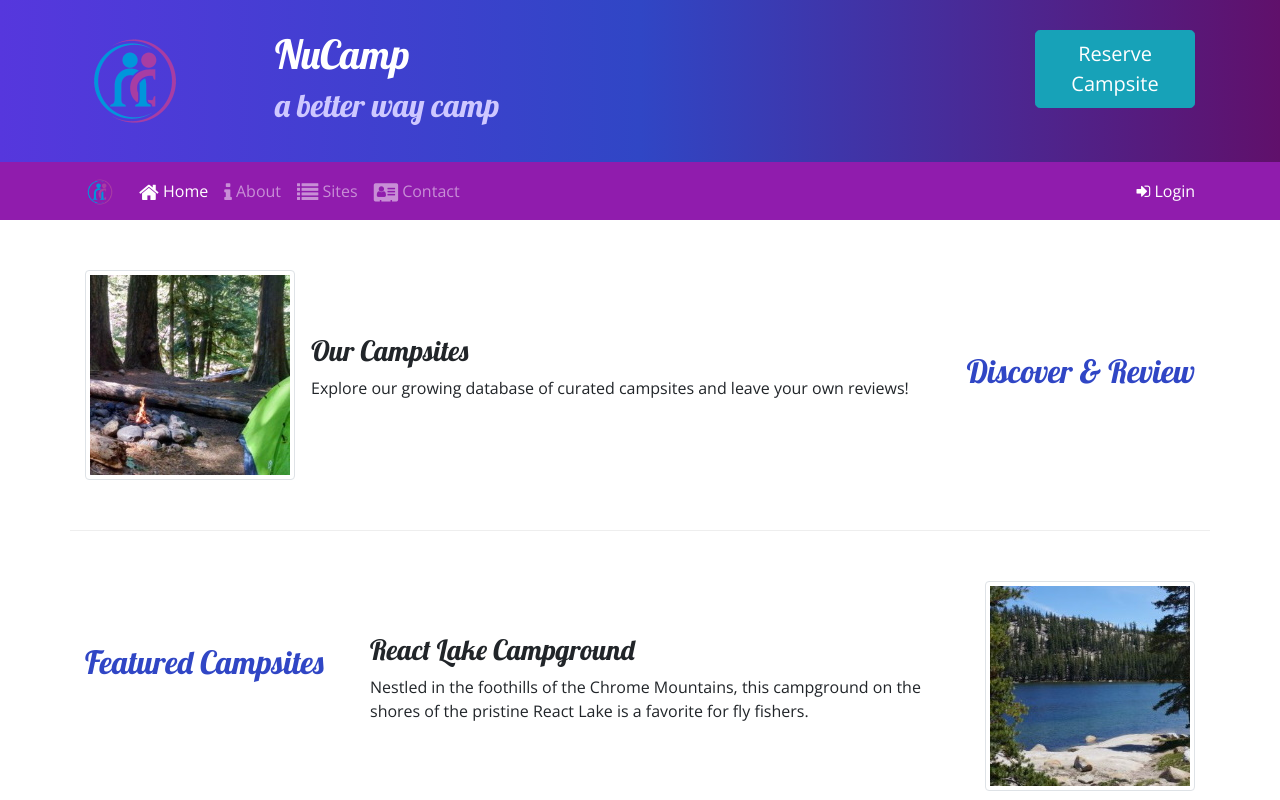
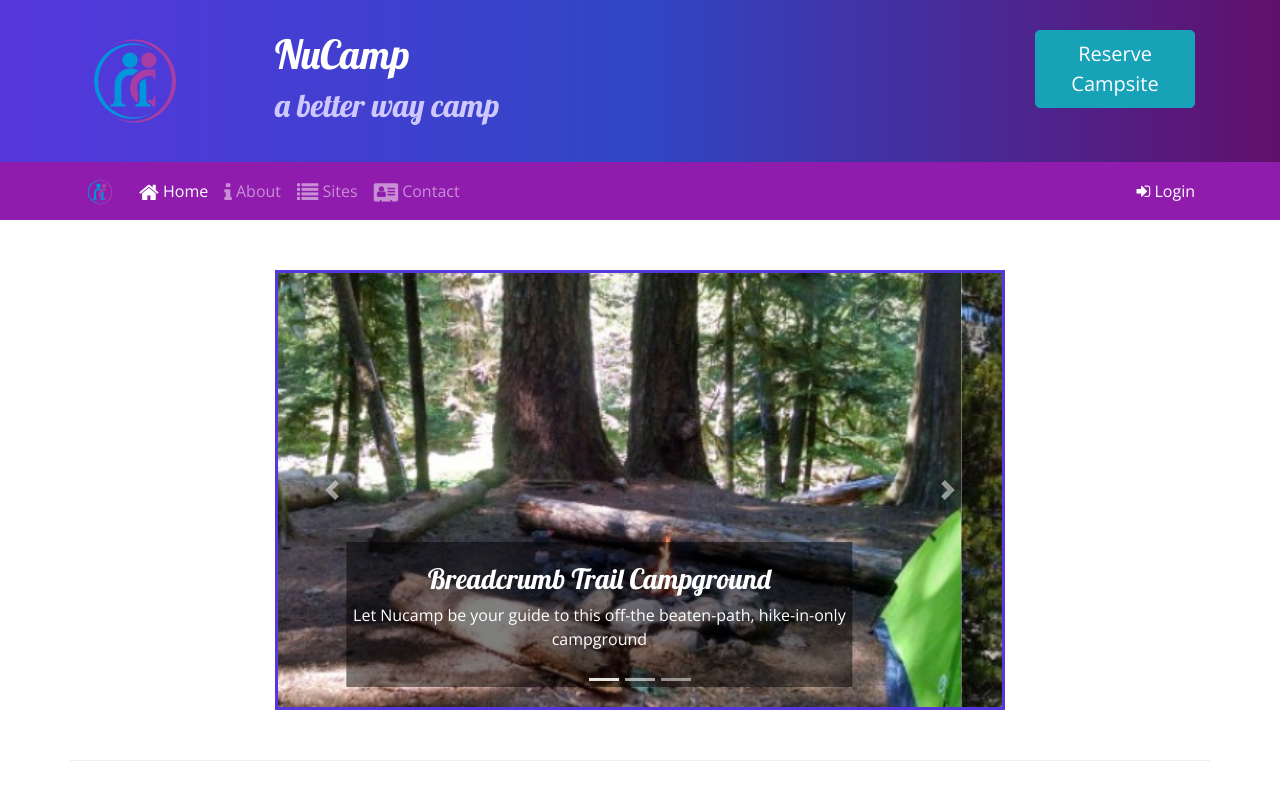
Before and after one commit to holdenthehitcher/Bootstrap, a website: page index.html in a window 1280 px wide. Shown: the top 800 px of the page. Drawn offline with nearby package versions, Linux system fonts and the light colour scheme; some packages are replaced by stand-ins of ours; a script that the page names is missing.

Commit message:
Carousel

```diff
--- a/css/styles.css
+++ b/css/styles.css
@@ -51,3 +51,11 @@ footer {
     border-top: none;
     padding: 10px;
 }
+
+.carousel-caption {
+    background-color:rgba(0, 0, 0, 0.5);
+}
+
+.carousel{
+    border:solid #5637dd;
+}
--- a/index.html
+++ b/index.html
@@ -102,6 +102,50 @@
     </div>
 
     <div class="container">
+
+        <div class="row row-content">
+            <div class="col-md-8 mx-auto">
+                <div id="homeCarousel" class="carousel slide" data-ride="carousel">
+                    <ol class="carousel-indicators">
+                        <li data-target="#homeCarousel" data-slide-to="0" class="active"></li>
+                        <li data-target="#homeCarousel" data-slide-to="1"></li>
+                        <li data-target="#homeCarousel" data-slide-to="2"></li>
+                    </ol>
+                    <div class="carousel-inner">
+                        <div class="carousel-item active">
+                            <img class="d-block w-100" src="img/breadcrumb-trail.jpg" alt="Breadcrumb Trail Campground" />
+                            <div class="carousel-caption">
+                                <h3>Breadcrumb Trail Campground</h3>
+                                <p class="d-none d-sm-block">Let Nucamp be your guide to this off-the beaten-path, hike-in-only campground</p>
+                            </div>
+                        </div>
+                        <div class="carousel-item">
+                            <img class="d-block w-100" src="img/react-lake.jpg" alt="React Lake Campground" />
+                            <div class="carousel-caption">
+                                <h3>React Lake Campground</h3>
+                                <p class="d-none d-sm-block">Nestled in the foothills of the Chrome Mountains, this campground on the shores of the pristine React Lake is a favorite for fly fishers</p>
+                            </div>
+                        </div>
+                        <div class="carousel-item">
+                            <img class="d-block w-100" src="img/chrome-river.jpg" alt="Chrome River Campground" />
+                            <div class="carousel-caption">
+                                <h3>Chrome River campground</h3>
+                                <p class="d-none d-sm-block">Spend a few sunny days and starry nights beneath a canopy of old-growth firs at this enchanting spot by the Chrome River</p>
+                            </div>
+                        </div>
+                    </div>
+                    <a class="carousel-control-prev" href="#homeCarousel" role="button" data-slide="prev">
+                        <span class="carousel-control-prev-icon"></span>
+                        <span class="sr-only">Previous</span>
+                    </a>
+                    <a class="carousel-control-next" href="#homeCarousel" role="button" data-slide="next">
+                        <span class="carousel-control-next-icon"></span>
+                        <span class="sr-only">Next</span>
+                    </a>
+                </div>
+            </div>
+        </div>
+
         <div class="row row-content align-items-center">
             <div class="col-sm-4 order-sm-last col-md-3">
                 <h2 class="text-sm-right">Discover & Review</h2>
@@ -246,6 +290,8 @@
     <script>
         var scroll = new SmoothScroll('a[href*="#"]');
     </script>
+
+
 </body>
 
 </html>
```
